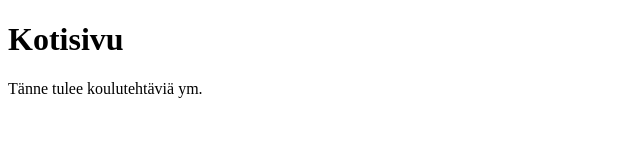
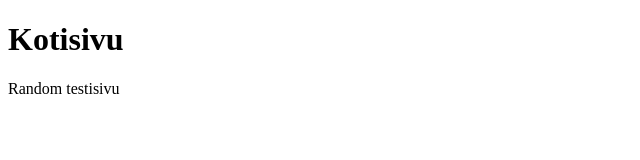
Before and after one commit to NikoHakala/NikoHakala.github.io, a plain HTML site: page index.html in a window 1280 px wide. Shown: the whole page, without its empty margins (0-640 px from the left). Drawn offline with Linux system fonts and the light colour scheme.

Commit message:
Update index.html

```diff
--- a/index.html
+++ b/index.html
@@ -14,6 +14,6 @@
 </head>
 <body>
 <h1>Kotisivu</h1>
-<p>Tänne tulee koulutehtäviä ym.</p>
+<p>Random testisivu</p>
 </body>
 </html>
```
